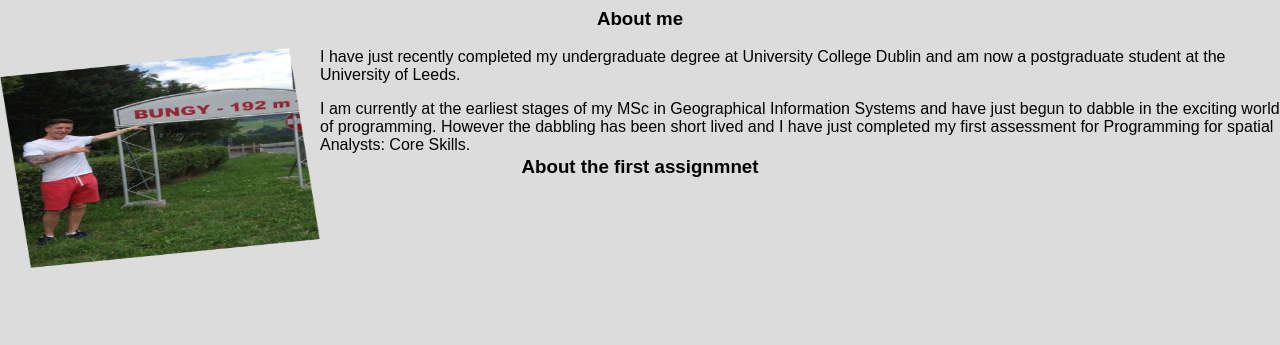
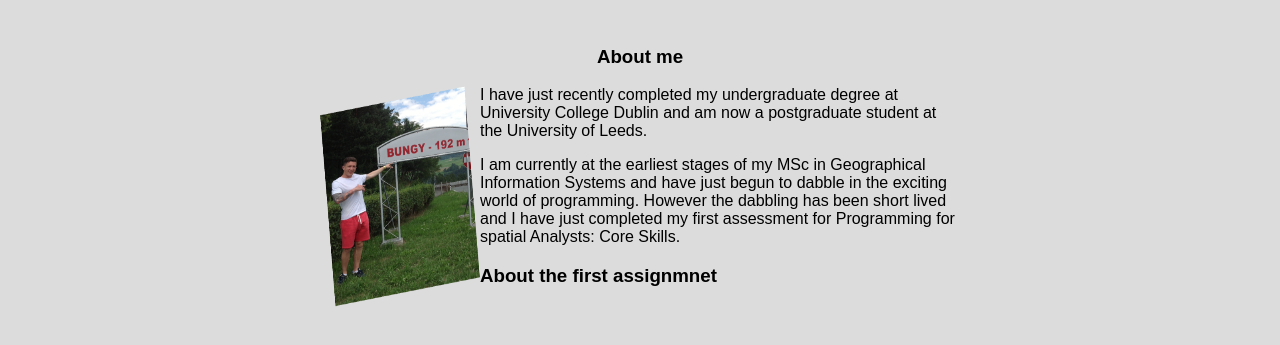
Before and after one commit to AlexMartin-Eire/GEOG5990M, a plain HTML site: page index.html in a window 1280 px wide. Shown: the part 233-578 px from the top of the page. Drawn offline with Linux system fonts and the light colour scheme.

Commit message:
fingers crossed

```diff
--- a/Style.css
+++ b/Style.css
@@ -4,7 +4,7 @@ html, body {
   display: table;
   margin: auto;
 }
-.center {
+.container {
     position: absolute;
     top: 50%;
     left: 50%;
--- a/index.html
+++ b/index.html
@@ -12,13 +12,13 @@
 </HEAD>
 <hr>
 <body>
+<div class="container">
 <center><h3>About me</h3></center>
 <img src="me.png" width="25%" height="220" align="left" />I have just recently completed my undergraduate degree at University College Dublin
 and am now a postgraduate student at the University of Leeds.</p>
 <p>I am currently at the earliest stages of my MSc in Geographical Information Systems
 and have just begun to dabble in the exciting world of programming.
 However the dabbling has been short lived and I have just completed my first assessment for Programming for spatial Analysts: Core Skills.</p>
-<div class="center">
 <h3>About the first assignmnet</h3>
 </div>
 </body>
```
